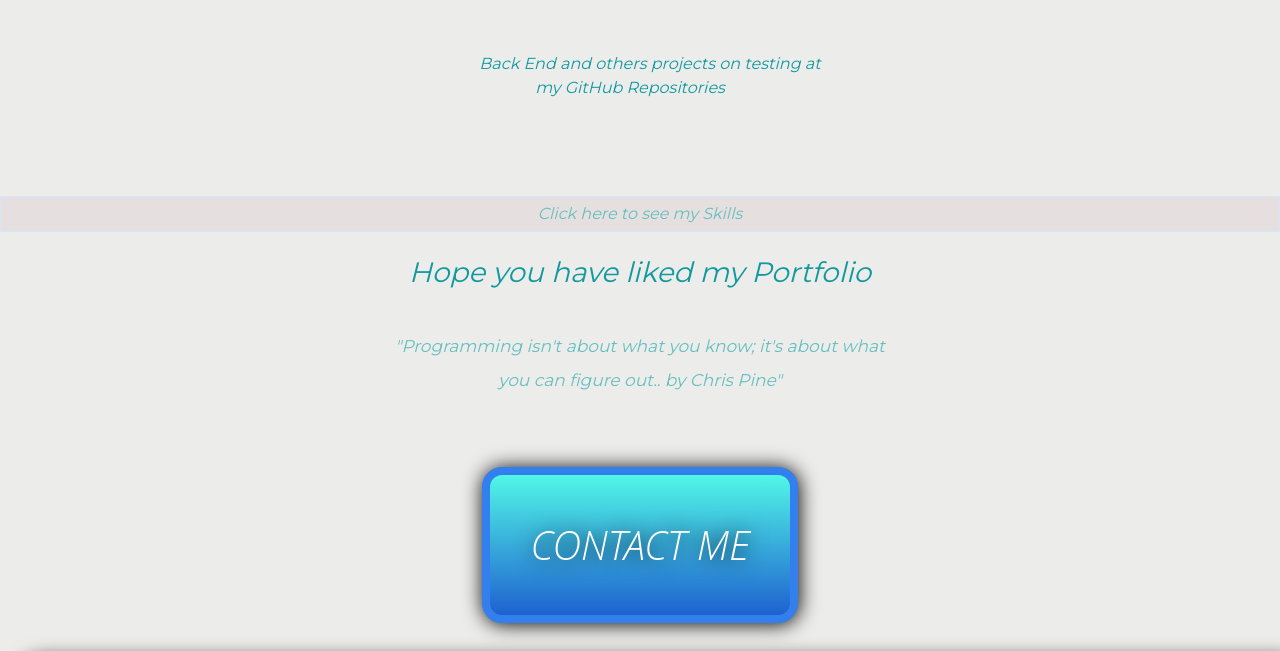
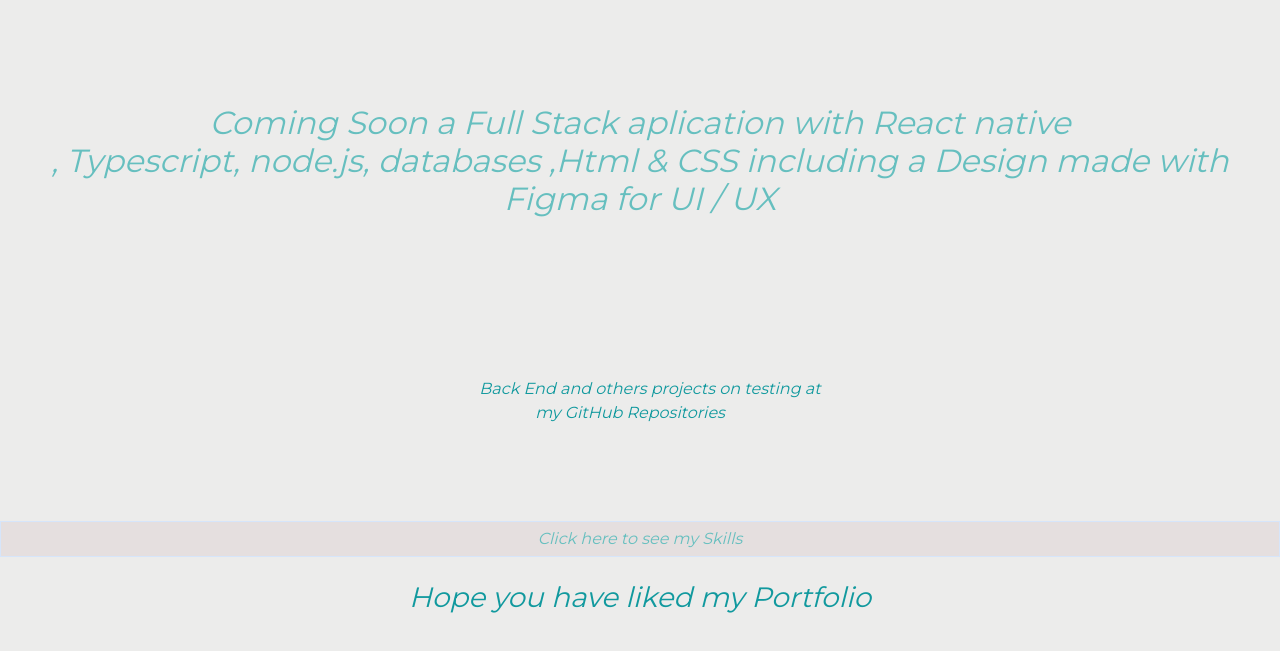
Before and after one commit to pedroiki/WebCV, a plain HTML site: page index.html in a window 1280 px wide. Shown: the part 9964-10615 px from the top of the page. Drawn offline with nearby package versions, Linux system fonts and the light colour scheme.

Commit message:
Add files via upload

```diff
--- a/index.html
+++ b/index.html
@@ -167,6 +167,13 @@
       <iframe src="https://cpedrogomes.wordpress.com/" width="40%" height="500" title="WordPress"></iframe>
     </section>
 
+    <section>
+      <h2> Coming Soon a Full Stack aplication with React native
+        <br>
+        , Typescript, node.js, databases ,Html & CSS including a Design made with Figma for UI / UX</h2>
+    </section>
+
+
     <br><br>
     <a href="https://github.com/pedroiki">Back End and others projects on testing at
       <br>
```
